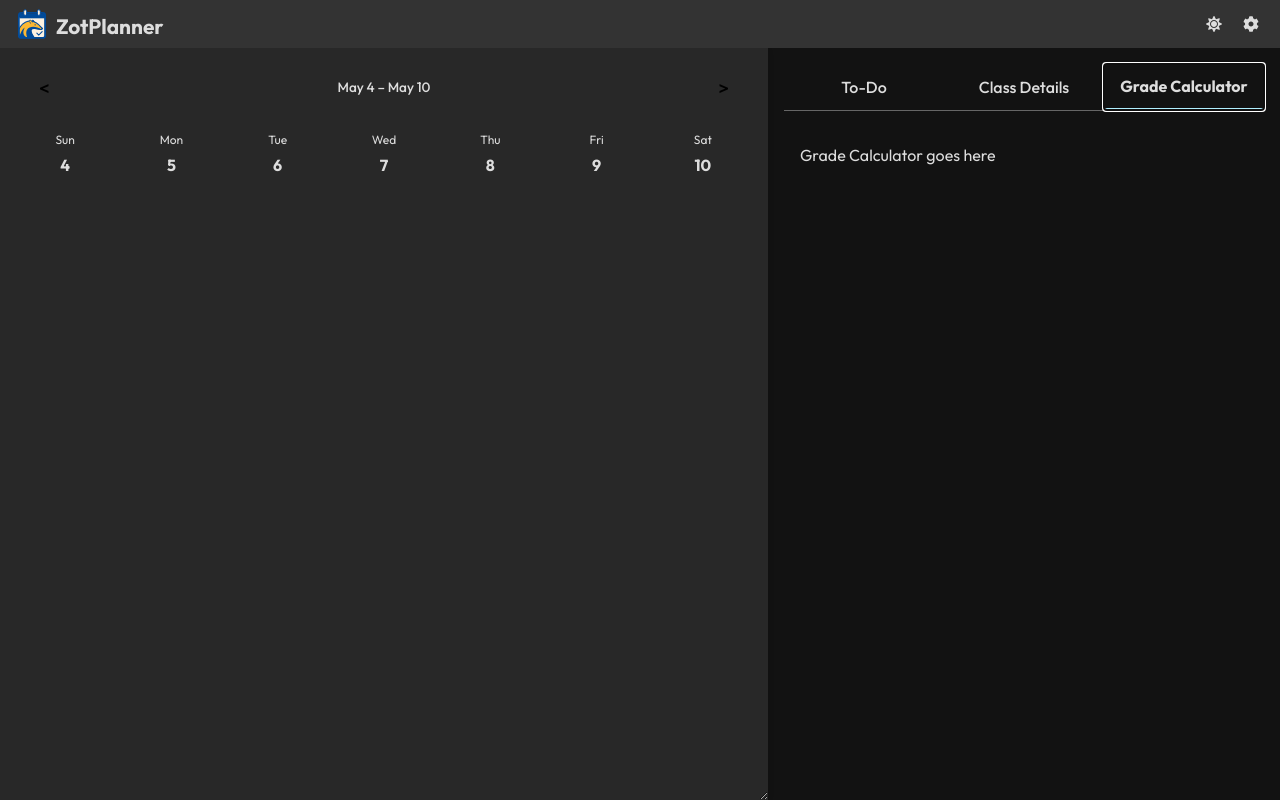
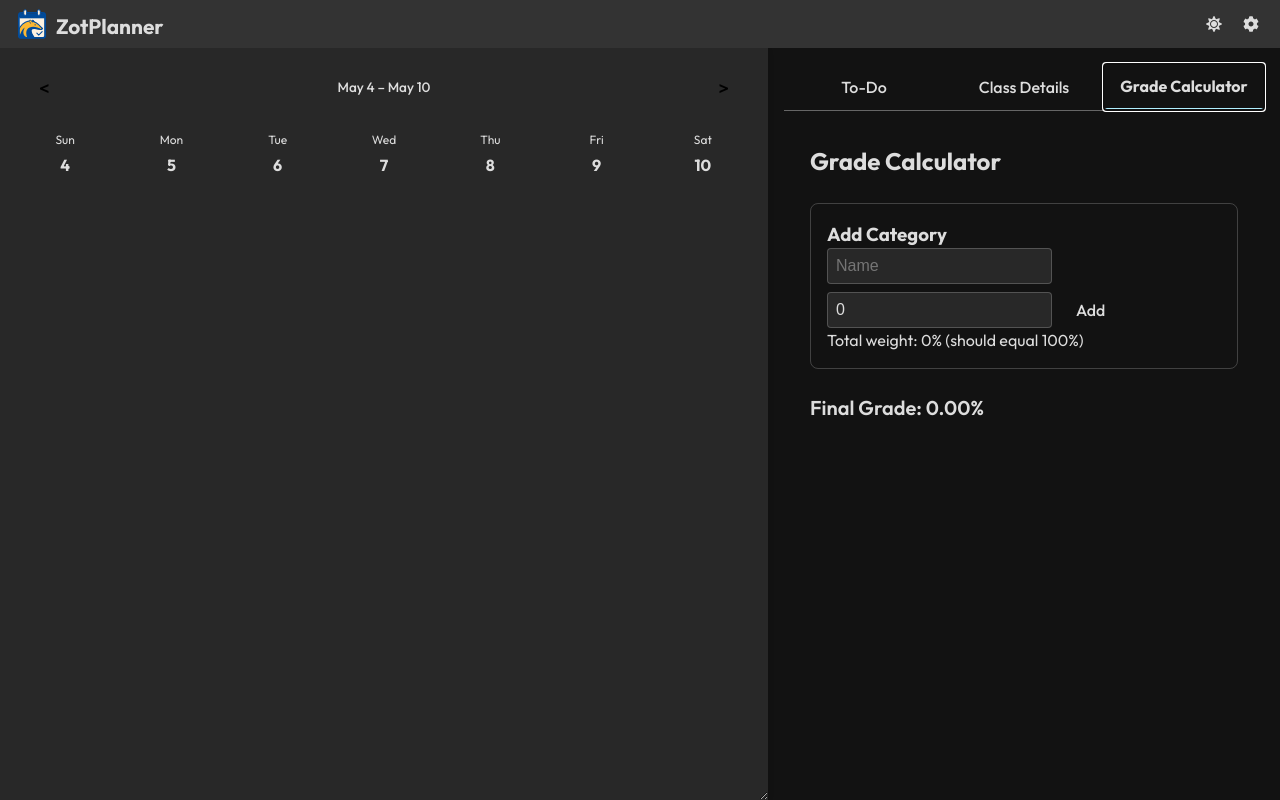
Before and after one commit to DylanBT928/ZotPlanner, a React (Vite) app: page / in a window 1280 px wide. Both pictures are taken after a click on the button "Grade Calculator". Built offline with nearby package versions, Linux system fonts and the light colour scheme.

Commit message:
created grade calculator

```diff
--- a/package.json
+++ b/package.json
@@ -13,6 +13,7 @@
     "@aws-sdk/client-bedrock-runtime": "^3.806.0",
     "@aws-sdk/client-dynamodb": "^3.806.0",
     "@aws-sdk/client-s3": "^3.806.0",
+    "@aws-sdk/credential-providers": "^3.806.0",
     "aws-sdk": "^2.1692.0",
     "dotenv": "^16.5.0",
     "express": "^5.1.0",
--- /dev/null
+++ b/src/components/GradeCalculator.css
@@ -0,0 +1,109 @@
+/* Container spacing */
+.tab-content.space-y-6 {
+  display: flex;
+  flex-direction: column;
+  gap: 1.5rem;
+  max-height: 70vh;
+  overflow-y: auto;
+  scrollbar-gutter: stable both-edges;
+}
+
+.tab-content.space-y-6::-webkit-scrollbar {
+  width: 12px;
+}
+
+.tab-content.space-y-6::-webkit-scrollbar-track {
+  background: var(--calendar-bg);
+}
+
+.tab-content.space-y-6::-webkit-scrollbar-thumb {
+  background-color: var(--calendar-separator);
+  border-radius: 6px;
+}
+
+.tab-content.space-y-6 {
+  scrollbar-width: thin;
+  scrollbar-color: var(--calendar-separator) var(--calendar-bg);
+}
+
+.tab-content h2,
+.tab-content h3 {
+  margin: 0;
+  padding: 0;
+}
+
+/* Forms for adding categories / assignments */
+.tab-content form {
+  border: 1px solid var(--calendar-separator);
+  border-radius: 0.5rem;
+  padding: 1rem;
+}
+
+.tab-content form .flex,
+.tab-content form .flex-wrap {
+  display: flex;
+  flex-wrap: wrap;
+  gap: 0.5rem;
+  align-items: center;
+}
+
+/* Inputs and selects */
+.tab-content input[type="text"],
+.tab-content input[type="number"],
+.tab-content select {
+  border: 1px solid var(--calendar-separator);
+  border-radius: 0.25rem;
+  padding: 0.5rem;
+  font-size: 1rem;
+  background-color: var(--calendar-bg);
+  color: var(--text);
+}
+
+.tab-content input[type="number"] {
+  appearance: textfield;
+  -moz-appearance: textfield;
+}
+
+.tab-content input[type="number"]::-webkit-inner-spin-button,
+.tab-content input[type="number"]::-webkit-outer-spin-button {
+  -webkit-appearance: none;
+  margin: 0;
+}
+
+/* Buttons */
+.tab-content button {
+  cursor: pointer;
+  font-size: 1rem;
+}
+
+.tab-content button[type="submit"] {
+  background-color: var(--primary);
+  color: var(--text);
+  border: none;
+  border-radius: 0.25rem;
+  padding: 0.5rem 1rem;
+}
+
+.tab-content button[type="submit"]:hover {
+  background-color: var(--primary-dark);
+}
+
+/* Tables */
+.tab-content table {
+  width: 100%;
+  border-collapse: collapse;
+  margin-top: 0.5rem;
+}
+
+.tab-content th,
+.tab-content td {
+  border: 1px solid var(--calendar-separator);
+  padding: 0.5rem;
+  text-align: left;
+}
+
+/* Final grade display */
+.tab-content .text-lg.font-semibold {
+  font-size: 1.25rem;
+  font-weight: 600;
+}
--- a/src/components/GradeCalculator.tsx
+++ b/src/components/GradeCalculator.tsx
@@ -1,7 +1,250 @@
-import React from "react";
+import React, { useState, useMemo } from "react";
+import "./GradeCalculator.css";
+
+type Category = {
+  id: string;
+  name: string;
+  weight: number; // percent (0–100)
+};
+
+type Assignment = {
+  id: string;
+  name: string;
+  categoryId: string;
+  score: number;
+  total: number;
+};
 
 const GradeCalculator: React.FC = () => {
-  return <div className="tab-content">Grade Calculator goes here</div>;
+  const [categories, setCategories] = useState<Category[]>([]);
+  const [assignments, setAssignments] = useState<Assignment[]>([]);
+  const [catName, setCatName] = useState("");
+  const [catWeight, setCatWeight] = useState<string>("0");
+  const [asgName, setAsgName] = useState("");
+  const [asgCat, setAsgCat] = useState<string>("");
+  const [asgScore, setAsgScore] = useState<string>("0");
+  const [asgTotal, setAsgTotal] = useState<string>("100");
+
+  const totalWeight = useMemo(
+    () => categories.reduce((s, c) => s + c.weight, 0),
+    [categories]
+  );
+
+  const finalGrade = useMemo(() => {
+    const activeCats = categories.filter(
+      (cat) =>
+        cat.weight > 0 && assignments.some((a) => a.categoryId === cat.id)
+    );
+    const totalActiveWeight = activeCats.reduce(
+      (sum, cat) => sum + cat.weight,
+      0
+    );
+    if (totalActiveWeight === 0) return 0;
+
+    const weighted = activeCats.reduce((sum, cat) => {
+      const catAsgs = assignments.filter((a) => a.categoryId === cat.id);
+      const avg =
+        catAsgs.reduce((s, a) => s + a.score / a.total, 0) / catAsgs.length;
+      return sum + avg * (cat.weight / totalActiveWeight);
+    }, 0);
+
+    return weighted * 100;
+  }, [categories, assignments]);
+
+  const addCategory = () => {
+    const weightNum = parseFloat(catWeight) || 0;
+    if (!catName || weightNum <= 0) return;
+    setCategories([
+      ...categories,
+      { id: Date.now().toString(), name: catName, weight: weightNum },
+    ]);
+    setCatName("");
+    setCatWeight("0");
+  };
+
+  const addAssignment = () => {
+    if (!asgName || !asgCat) return;
+    const scoreNum = parseFloat(asgScore) || 0;
+    const totalNum = parseFloat(asgTotal) || 0;
+    setAssignments([
+      ...assignments,
+      {
+        id: Date.now().toString(),
+        name: asgName,
+        categoryId: asgCat,
+        score: scoreNum,
+        total: totalNum,
+      },
+    ]);
+    setAsgName("");
+    setAsgScore("0");
+    setAsgTotal("100");
+  };
+
+  return (
+    <div className="tab-content space-y-6">
+      <h2 className="text-xl font-semibold">Grade Calculator</h2>
+
+      {/* Category form */}
+      <form
+        onSubmit={(e) => {
+          e.preventDefault();
+          addCategory();
+        }}
+        className="p-4 border rounded space-y-2"
+      >
+        <h3 className="font-medium">Add Category</h3>
+        <div className="flex space-x-2">
+          <input
+            type="text"
+            placeholder="Name"
+            value={catName}
+            onChange={(e) => setCatName(e.target.value)}
+            className="border px-2 py-1 rounded flex-1"
+          />
+          <input
+            type="number"
+            placeholder="% Weight"
+            value={catWeight}
+            onChange={(e) => setCatWeight(e.target.value)}
+            onBlur={() => catWeight.trim() === "" && setCatWeight("0")}
+            className="border px-2 py-1 rounded w-24"
+          />
+          <button
+            type="submit"
+            className="px-4 py-1 bg-blue-600 text-white rounded"
+          >
+            Add
+          </button>
+        </div>
+        <div>
+          Total weight: {totalWeight}%{" "}
+          {totalWeight !== 100 && (
+            <span className="text-red-500">(should equal 100%)</span>
+          )}
+        </div>
+      </form>
+
+      {/* Categories list */}
+      {categories.length > 0 && (
+        <table className="w-full border-collapse">
+          <thead>
+            <tr>
+              <th className="border p-2">Category</th>
+              <th className="border p-2">Weight %</th>
+            </tr>
+          </thead>
+          <tbody>
+            {categories.map((c) => (
+              <tr key={c.id}>
+                <td className="border p-2">{c.name}</td>
+                <td className="border p-2">{c.weight}</td>
+              </tr>
+            ))}
+          </tbody>
+        </table>
+      )}
+
+      {/* Assignment form */}
+      {categories.length > 0 && (
+        <form
+          onSubmit={(e) => {
+            e.preventDefault();
+            addAssignment();
+          }}
+          className="p-4 border rounded space-y-2"
+        >
+          <h3 className="font-medium">Add Assignment</h3>
+          <div className="flex flex-wrap gap-2 items-center">
+            <input
+              type="text"
+              placeholder="Name"
+              value={asgName}
+              onChange={(e) => setAsgName(e.target.value)}
+              className="border px-2 py-1 rounded flex-1"
+            />
+            <select
+              value={asgCat}
+              onChange={(e) => {
+                const selectedId = e.target.value;
+                setAsgCat(selectedId);
+                if (asgName.trim() === "") {
+                  const cat = categories.find((c) => c.id === selectedId);
+                  if (cat) setAsgName(cat.name);
+                }
+              }}
+              className="border px-2 py-1 rounded"
+            >
+              <option value="">Select category</option>
+              {categories.map((c) => (
+                <option key={c.id} value={c.id}>
+                  {c.name}
+                </option>
+              ))}
+            </select>
+            <input
+              type="number"
+              placeholder="Score"
+              value={asgScore}
+              onChange={(e) => setAsgScore(e.target.value)}
+              onBlur={() => asgScore.trim() === "" && setAsgScore("0")}
+              className="border px-2 py-1 rounded w-20"
+            />
+            <span>/</span>
+            <input
+              type="number"
+              placeholder="Total"
+              value={asgTotal}
+              onChange={(e) => setAsgTotal(e.target.value)}
+              onBlur={() => asgTotal.trim() === "" && setAsgTotal("100")}
+              className="border px-2 py-1 rounded w-20"
+            />
+            <button
+              type="submit"
+              className="px-4 py-1 bg-green-600 text-white rounded"
+            >
+              Add
+            </button>
+          </div>
+        </form>
+      )}
+
+      {/* Assignments table */}
+      {assignments.length > 0 && (
+        <table className="w-full border-collapse">
+          <thead>
+            <tr>
+              <th className="border p-2">Assignment</th>
+              <th className="border p-2">Category</th>
+              <th className="border p-2">Score</th>
+              <th className="border p-2">%</th>
+            </tr>
+          </thead>
+          <tbody>
+            {assignments.map((a) => {
+              const cat = categories.find((c) => c.id === a.categoryId);
+              const pct = ((a.score / a.total) * 100).toFixed(1);
+              return (
+                <tr key={a.id}>
+                  <td className="border p-2">{a.name}</td>
+                  <td className="border p-2">{cat?.name}</td>
+                  <td className="border p-2">
+                    {a.score} / {a.total}
+                  </td>
+                  <td className="border p-2">{pct}%</td>
+                </tr>
+              );
+            })}
+          </tbody>
+        </table>
+      )}
+
+      {/* Final grade */}
+      <div className="text-lg font-semibold">
+        Final Grade: {finalGrade.toFixed(2)}%
+      </div>
+    </div>
+  );
 };
 
 export default GradeCalculator;
```
Also changed, not shown: 1 other file (tests, documents, lock files or other folders).
